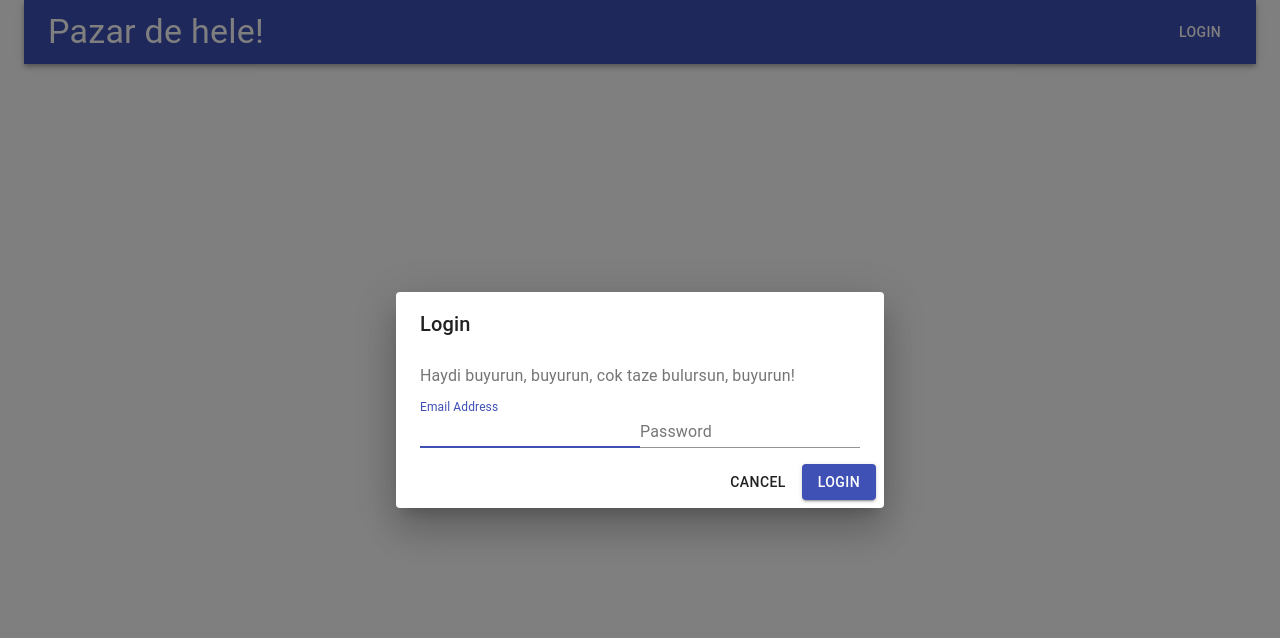
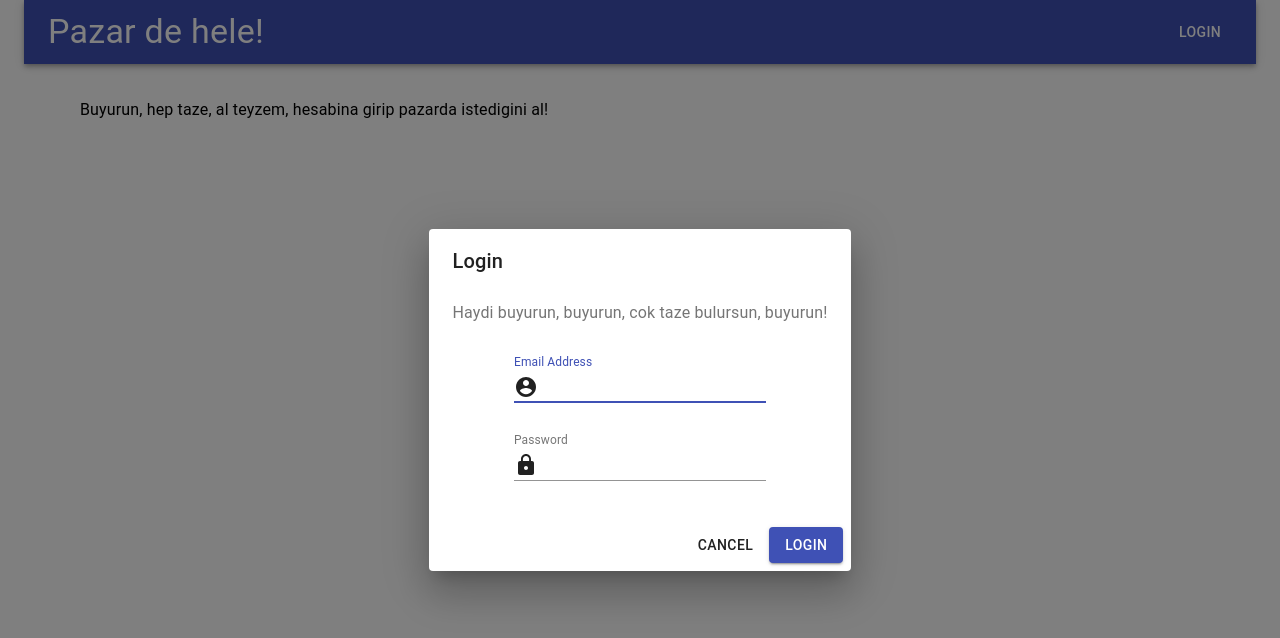
Before and after one commit to SalahAdDin/shopping-cart, a React (Create React App) app: page / in a window 1280 px wide. Both pictures are taken after a click on the button "LOGIN". Shown: the top 638 px of the page. Built offline with nearby package versions, Linux system fonts and the light colour scheme.

Commit message:
Enhancing styles for header, login and cart.

```diff
--- a/src/App.js
+++ b/src/App.js
@@ -1,17 +1,28 @@
 import React from "react"
 import { Provider, useSelector } from "react-redux"
-import { Container, Grid } from "@material-ui/core"
+import { Container, Grid, Typography, makeStyles } from "@material-ui/core"
 import store from "./store"
 import Cart from "./components/elements/Cart"
 import Header from "./components/Header"
 import ProductList from "./components/ProductList"
 
+const useStyles = makeStyles((theme) => ({
+  root: {
+    marginTop: theme.spacing(4),
+    marginBottom: theme.spacing(2),
+  },
+  landing: {
+    margin: theme.spacing(4),
+  },
+}))
+
 const Content = () => {
+  const classes = useStyles()
   const authenticated = useSelector((state) => state.users.authenticated)
   return (
     <>
-      {authenticated && (
-        <Grid container component="section" spacing={2}>
+      {authenticated ? (
+        <Grid container component="section" spacing={2} className={classes.root}>
           <Grid item xs={12} sm={7} md={9}>
             <ProductList />
           </Grid>
@@ -19,6 +30,12 @@ const Content = () => {
             <Cart />
           </Grid>
         </Grid>
+      ) : (
+        <Container component="section" className={classes.landing}>
+          <Typography component="p" variant="subtitle1">
+            Buyurun, hep taze, al teyzem, hesabina girip pazarda istedigini al!
+          </Typography>
+        </Container>
       )}
     </>
   )
--- a/src/components/Header.js
+++ b/src/components/Header.js
@@ -50,7 +50,7 @@ const Header = () => {
           )}
           {authenticated && (
             <>
-              <Typography component="h4" variant="h4">
+              <Typography component="h6" variant="h6">
                 {user.username}
               </Typography>
               <IconButton
@@ -61,7 +61,9 @@ const Header = () => {
               >
                 <AccountCircle />
               </IconButton>
-              <Button onClick={handleOnClickLogout}>Logout</Button>
+              <Button onClick={handleOnClickLogout} color="inherit">
+                Logout
+              </Button>
             </>
           )}
         </Toolbar>
--- a/src/components/elements/Cart.js
+++ b/src/components/elements/Cart.js
@@ -14,12 +14,18 @@ import {
   ListItemSecondaryAction,
   ListItemText,
   Typography,
+  makeStyles,
 } from "@material-ui/core"
 import { ShoppingCart, RemoveCircleOutline } from "@material-ui/icons"
 import { removeFromCart, cancelOrder, confirmOrder } from "src/actions/cartActions"
 import { pullProductsFromStock } from "src/actions/productsActions"
 
+const useStyles = makeStyles((theme) => ({
+  header: { "& .MuiCardHeader-action": { marginTop: 8, marginRight: 8 } },
+}))
+
 const Basket = ({ products = [], price = 0 }) => {
+  const classes = useStyles()
   const dispatch = useDispatch()
 
   const handleOnClickRemove = (id) => {
@@ -35,7 +41,11 @@ const Basket = ({ products = [], price = 0 }) => {
 
   return (
     <Card elevation={0}>
-      <CardHeader title="My basket" action={<ShoppingCart />} />
+      <CardHeader
+        title="My basket"
+        action={<ShoppingCart />}
+        className={classes.header}
+      />
       <CardContent>
         <List>
           {products.map((item) => (
@@ -57,14 +67,14 @@ const Basket = ({ products = [], price = 0 }) => {
           ))}
         </List>
 
-        <Grid container justify="space-between">
+        <Grid container justify="space-between" style={{ margin: "auto 16px" }}>
           <Grid item xs={12} sm={8}>
             <Typography component="h5" variant="h5">
               Total
             </Typography>
           </Grid>
-          <Grid item xs={12} sm={4}>
-            <Typography component="p" variant="body1">
+          <Grid item xs={12} sm={4} style={{ textAlign: "center" }}>
+            <Typography component="p" variant="h5">
               {price}&#8378;
             </Typography>
           </Grid>
--- a/src/components/elements/Login.js
+++ b/src/components/elements/Login.js
@@ -10,8 +10,15 @@ import {
   DialogContentText,
   DialogTitle,
   TextField,
+  InputAdornment,
+  makeStyles,
 } from "@material-ui/core"
 import { loginUser } from "../../actions/usersActions"
+import { AccountCircle, Lock } from "@material-ui/icons"
+
+const useStyles = makeStyles((theme) => ({
+  field: { textAlign: "center", marginBottom: 30 },
+}))
 
 const validate = (values) => {
   const errors = {}
@@ -25,6 +32,7 @@ const validate = (values) => {
 }
 
 const Login = ({ show, onClose }) => {
+  const classes = useStyles()
   const dispatch = useDispatch()
   const formik = useFormik({
     initialValues: {
@@ -44,26 +52,44 @@ const Login = ({ show, onClose }) => {
       <form onSubmit={formik.handleSubmit}>
         <DialogTitle id="login-form-title">Login</DialogTitle>
         <DialogContent>
-          <DialogContentText>
+          <DialogContentText style={{ marginBottom: 30 }}>
             Haydi buyurun, buyurun, cok taze bulursun, buyurun!
           </DialogContentText>
+          <div className={classes.field}>
             <TextField
               autoFocus
               name="email"
+              InputProps={{
+                startAdornment: (
+                  <InputAdornment position="start">
+                    <AccountCircle />
+                  </InputAdornment>
+                ),
+              }}
               label="Email Address"
               onBlur={formik.handleBlur}
               onChange={formik.handleChange}
               type="email"
               value={formik.values.email}
             />
+          </div>
+          <div className={classes.field}>
             <TextField
               name="password"
               label="Password"
+              InputProps={{
+                startAdornment: (
+                  <InputAdornment position="start">
+                    <Lock />
+                  </InputAdornment>
+                ),
+              }}
               onBlur={formik.handleBlur}
               onChange={formik.handleChange}
               type="password"
               value={formik.values.password}
             />
+          </div>
         </DialogContent>
         <DialogActions>
           <Button onClick={onClose}>Cancel</Button>
```
Lines whose indentation alone changed are shown as unchanged.
